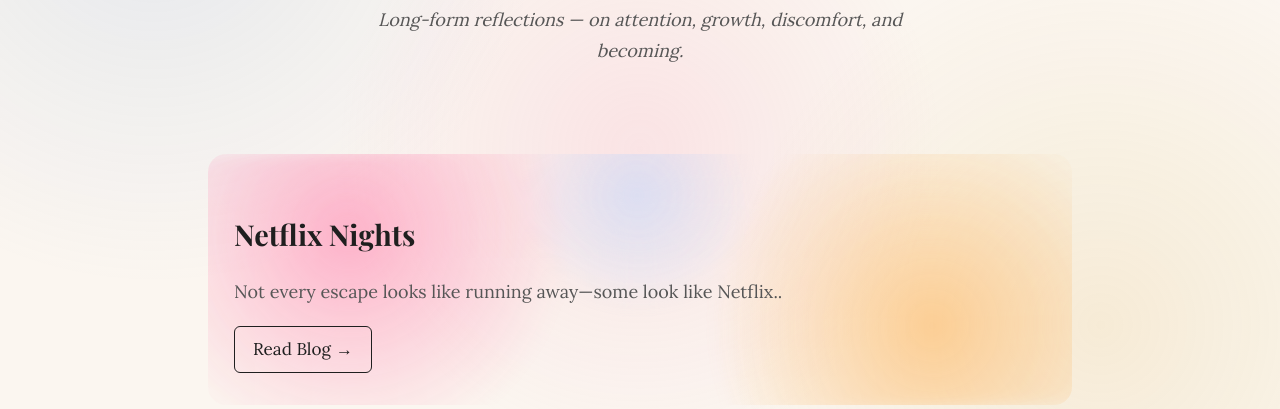
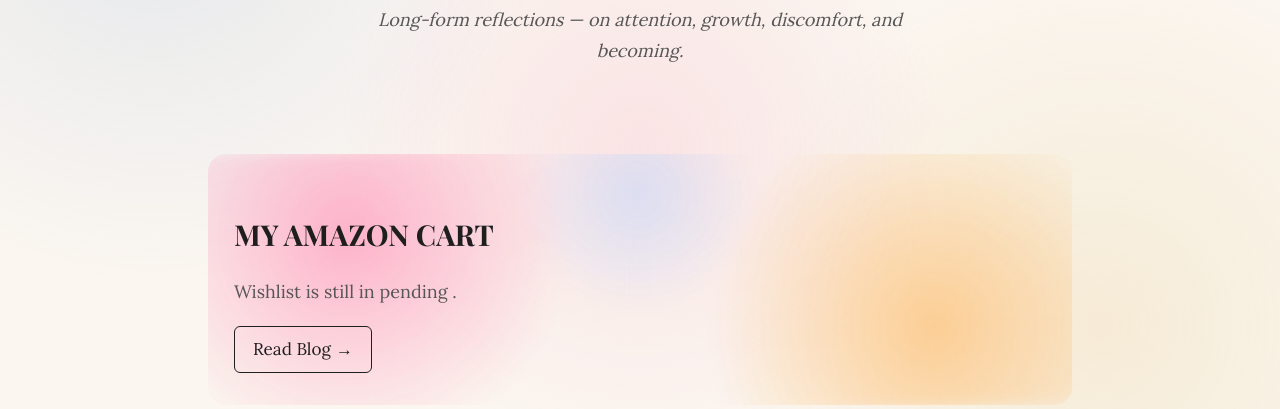
Before and after one commit to vatspranjal29-pv/Wildness-unleashed, a website: page blog.html in a window 1280 px wide. Shown: the part 391-800 px from the top of the page. Drawn offline with nearby package versions, Linux system fonts and the light colour scheme.

Commit message:
Update blog.html

```diff
--- a/blog.html
+++ b/blog.html
@@ -206,6 +206,17 @@
 </header>
 
 <main>
+
+  <section class="blog-grid">
+
+    <!-- Blog 1 -->
+    <a href="cart.html" class="blog-card">
+      <h2>MY AMAZON CART</h2>
+      <p>Wishlist is still in pending .</p>
+      <span class="read-btn">Read Blog →</span>
+    </a>
+
+  </section>
   <section class="blog-grid">
 
         <a href="netflix.html" class="blog-card">
@@ -258,7 +269,7 @@
     <!--
     <section class="blog-grid">
 
-    <a href="#" class="blog-card">
+    <a href="" class="blog-card">
       <h2>Coming Soon</h2>
       <p>Another reflection is taking shape. Words are being sharpened.</p>
       <span class="read-btn">Soon</span>
```
